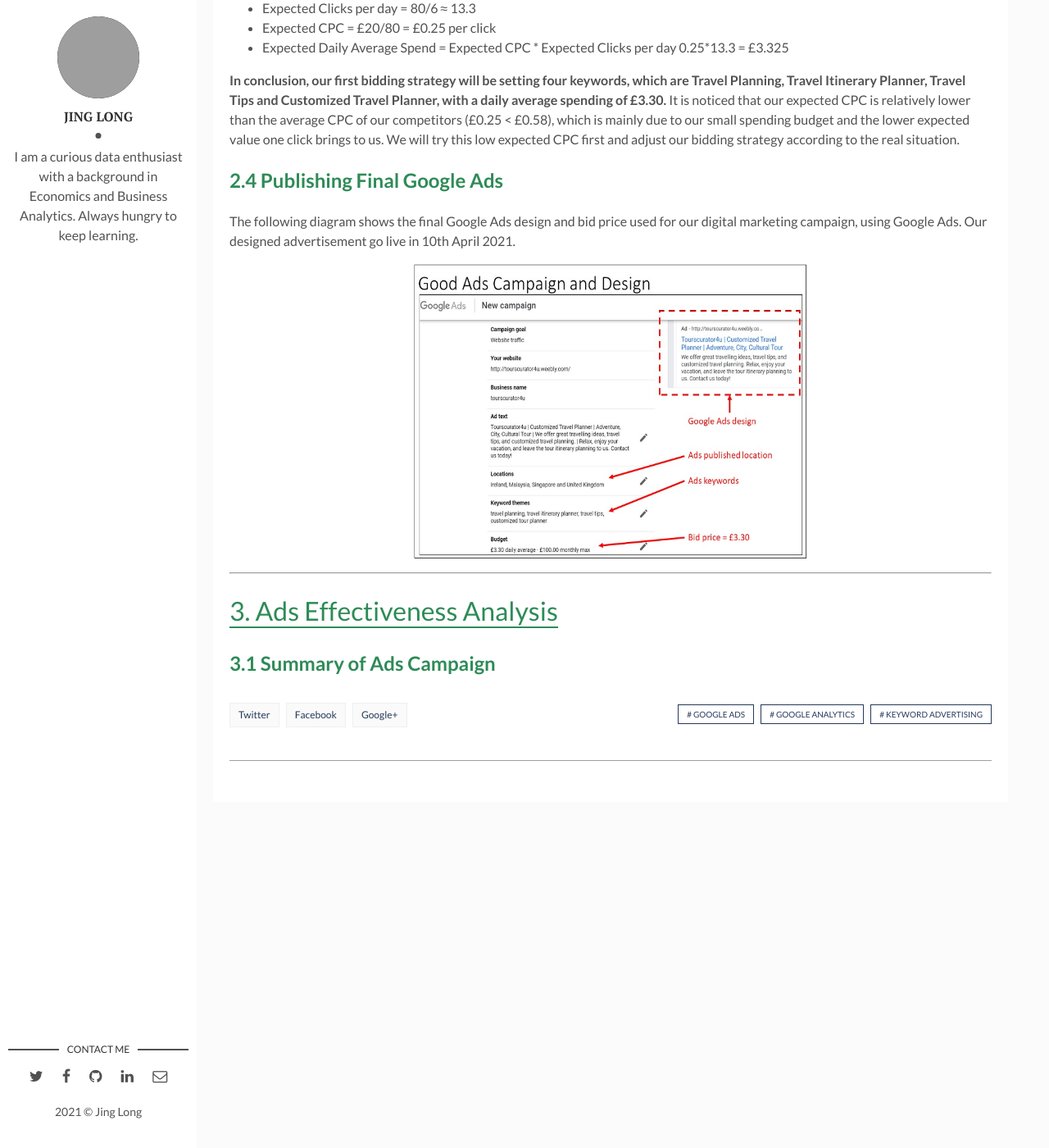
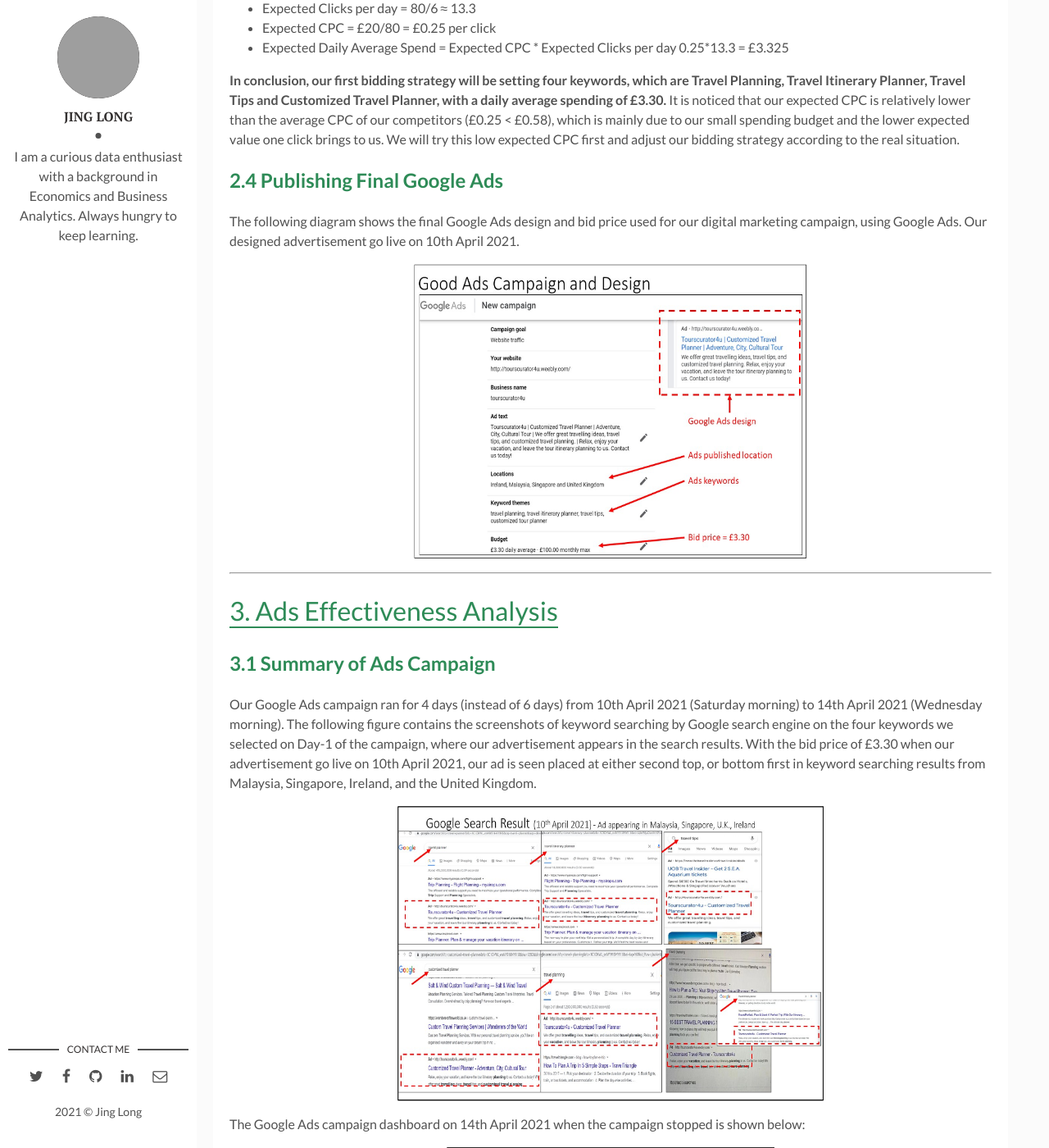
Before and after one commit to jing042323/jing-long, a Jekyll site: the page built from _posts/2021-10-07-google_ads.markdown, in a window 1280 px wide and 1400 px high, scrolled down 7274 px. Shown: the whole window at 82% size. Built offline with Jekyll 4.4.1, drawn with Linux system fonts in a browser that asks for light colours; comment, search, counter and statistics services are not loaded; some of the changed text lies outside the part shown; grey boxes are pictures that could not be loaded.

Commit message:
update ads

```diff
--- a/_posts/2021-10-07-google_ads.markdown
+++ b/_posts/2021-10-07-google_ads.markdown
@@ -179,7 +179,7 @@ Another important thing to consider is that our bidding strategy is capped by ou
 
 ## <span style="color:SeaGreen"> 2.4 Publishing Final Google Ads</span>
 
-The following diagram shows the final Google Ads design and bid price used for our digital marketing campaign, using Google Ads. Our designed advertisement go live in 10th April 2021.
+The following diagram shows the final Google Ads design and bid price used for our digital marketing campaign, using Google Ads. Our designed advertisement go live on 10th April 2021.
 
 <p align="center">
 <img src="{{site.baseurl}}/assets/img/Google_Ads/ads_launch.png" height="360" width="480" />
@@ -190,3 +190,40 @@ The following diagram shows the final Google Ads design and bid price used for o
 # <span style="border-bottom:2px solid SeaGreen;color:SeaGreen">3. Ads Effectiveness Analysis</span>
 
 ## <span style="color:SeaGreen"> 3.1 Summary of Ads Campaign </span>
+
+Our Google Ads campaign ran for 4 days (instead of 6 days) from 10th April 2021 (Saturday morning) to 14th April 2021 (Wednesday morning).
+The following figure contains the screenshots of keyword searching by Google search engine on the four keywords we selected on Day-1 of the campaign, where our advertisement appears in the search results. With the bid price of £3.30 when our advertisement go live on 10th April 2021, our ad is seen placed at either second top, or bottom first in keyword searching results from Malaysia, Singapore, Ireland, and the United Kingdom.
+
+<p align="center">
+<img src="{{site.baseurl}}/assets/img/Google_Ads/search_results.png" height="360" width="520" />
+</p>
+
+The Google Ads campaign dashboard on 14th April 2021 when the campaign stopped is shown below:
+
+<p align="center">
+<img src="{{site.baseurl}}/assets/img/Google_Ads/dashboard.png" height="170" width="400" />
+</p>
+
+The Google Ads campaign summary is as followed:
+
+|     Campaign   duration                                   |     4 days   (4.52a.m., 10th April 2021 ~ 9.30a.m. 14th April 2021)    |
+|     Total   impressions                                   |     7,720                                                              |
+|     Total   clicks                                        |     101                                                                |
+|     Total   users                                         |     74                                                                 |
+|     Total   sessions                                      |     84                                                                 |
+|     Bounce   rate                                         |     75%                                                                |
+|     Page per   session                                    |     1.67                                                               |
+|     Click   through rate                                  |     1.31%                                                              |
+|     Total   conversions (click   on page “Contact Us”)    |     5                                                                  |
+|     Cost per   Click                                      |     £0.14   ($0.19)                                                    |
+|     Total   spent                                         |     £14.26   ($19.60)                                                  |
+
+The following three figures show CPC, number of clicks and click through rate respectively over the four different targeted countries:
+
+<p align="center">
+<img src="{{site.baseurl}}/assets/img/Google_Ads/results1.png" height="200" width="400" />
+<img src="{{site.baseurl}}/assets/img/Google_Ads/results2.png" height="200" width="400" />
+<img src="{{site.baseurl}}/assets/img/Google_Ads/results3.png" height="200" width="400" />
+</p>
+
+Before we delve into our analysis on the data, we perform a quick EDA and observe the following:
```
Also changed, not shown: assets/img/Google_Ads/dashboard.png (added), assets/img/Google_Ads/results1.png (added), assets/img/Google_Ads/results2.png (added), assets/img/Google_Ads/results3.png (added), assets/img/Google_Ads/search_results.png (added).
